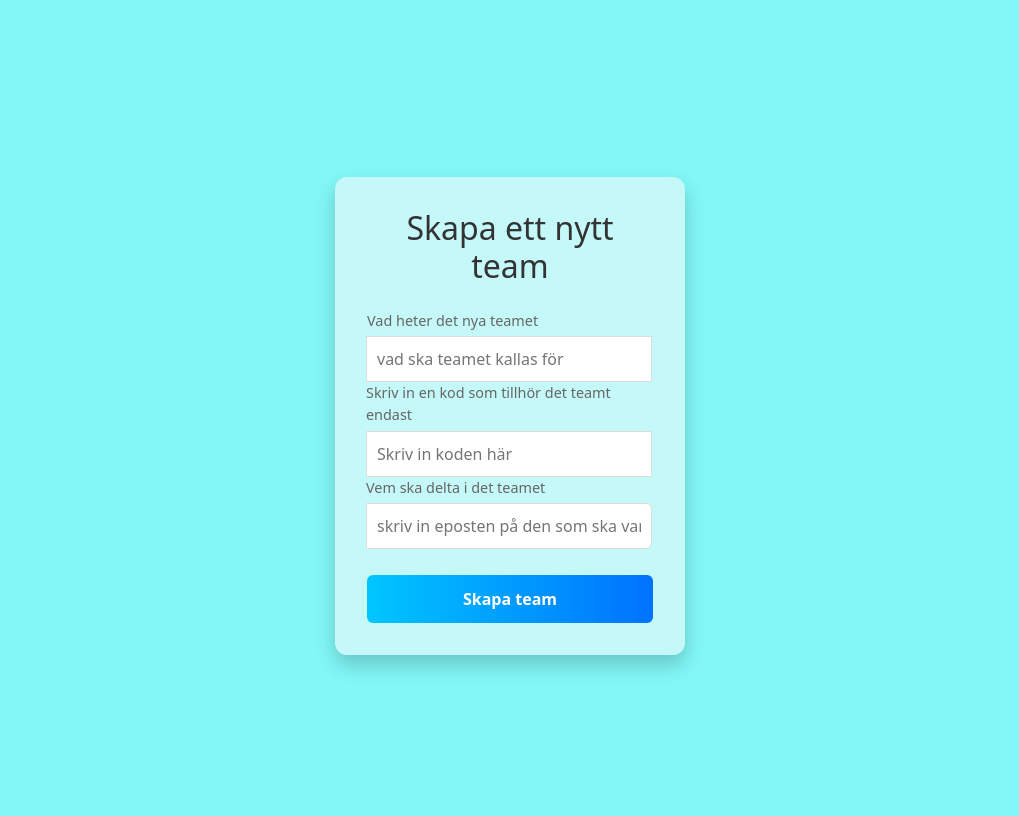
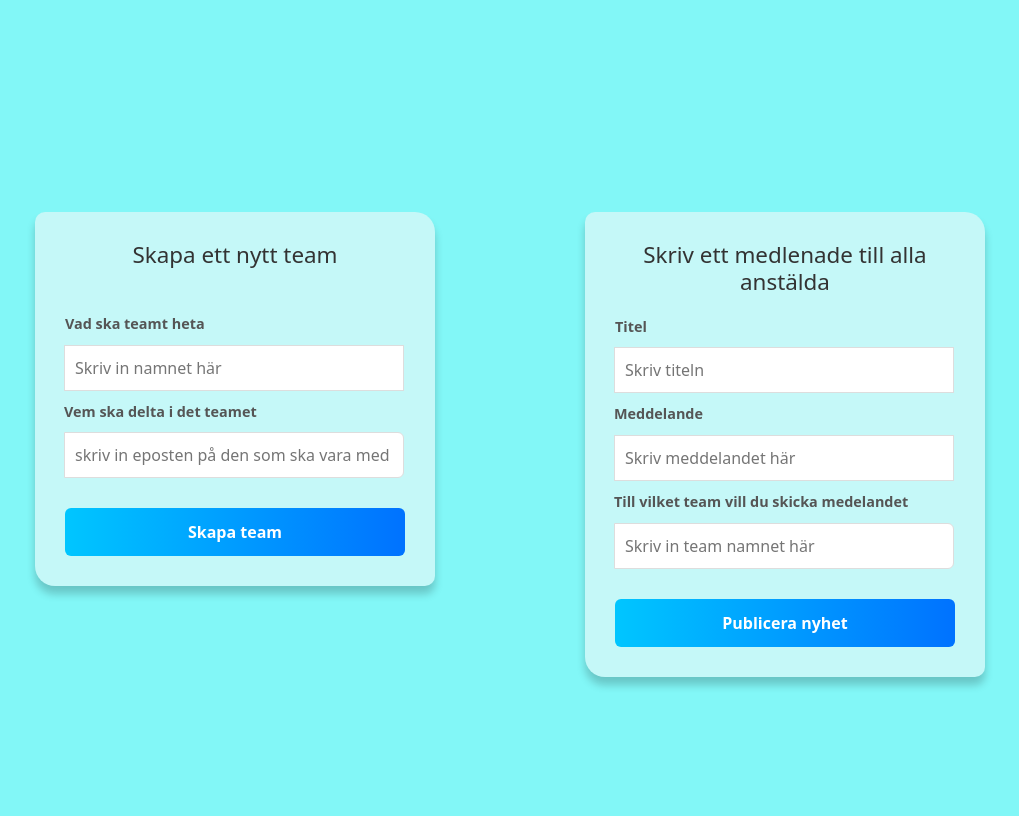
Before and after one commit to ibbe479/S.R.T, a Flask app: page /admin in a window 1280 px wide. Shown: the part 71-887 px from the top of the page, without its empty margins (130-1149 px from the left). After the commit the page ends 759 px from the top, so only its background shows below. Run offline with Flask 3, Linux system fonts and the light colour scheme.

Commit message:
skpa en nyhet klar nu ish

```diff
--- a/rout.py
+++ b/rout.py
@@ -68,11 +68,10 @@ def handle_admin():
         return "Åtkomst nekad.", 403
 
     try:
-        t_name = request.form.get('namn_team')
         t_code = request.form.get('spec_kod')
         emails = request.form.get('vem_i_teamet')
 
-        result = app.skapa_team(t_name, t_code, emails.split(","))
+        result = app.skapa_team( t_code, emails.split(","))
 
         if result is True:
             flash("Teamet skapades och medlemmarna lades till.")
@@ -82,5 +81,29 @@ def handle_admin():
     except Exception as e:
         return "Något gick fel", 400
 
+
+@RT.route('/nyheter', methods=['post'])
+def nyheter():
+    if not session.get('logged_in'):
+        return redirect(url_for('login'))
+
+    if not app.är_det_admin(session['user_email']):
+        return "Åtkomst nekad.", 403
+
+    try:
+        title = request.form.get('titel')
+        innehåll = request.form.get('message')
+        till=request.form.get('till_vem')
+
+        text = app.skapa_nyhet(title, innehåll, till)
+        if text is True:
+            flash("Nyheten har skapats och publicerats.", 'success')
+        else:
+            flash(text, 'error')
+        return redirect(url_for('admin_tool'))
+
+    except Exception as e:
+        return "Något gick fel", 400
+
 if __name__ == '__main__':
     RT.run(debug=True)
--- /dev/null
+++ b/static/admin.css
@@ -0,0 +1,70 @@
+main {
+    display: flex;
+    justify-content: center;
+    align-items: flex-start;
+    gap: 150px;
+    padding: 40px;
+    flex-wrap: wrap;         /*använd när jag ska fixa till mobilvyn*/
+}
+
+.t-card, .nyheter_kortet {
+    padding: 30px;
+    border-radius: 10px 20px 10px 20px;
+    box-shadow: 0 8px 8px 0 rgba(0, 0, 0, 0.2);
+    background-color: rgb(197, 248, 248);
+    width: 400px;
+
+
+}
+.t-card h2 {
+    margin-bottom: 13%;
+}
+h2 {
+    font-size: 1.4rem;
+    margin-bottom: 20px;
+    color: #333;
+    text-align: center;
+}
+
+.input-group {
+    display: flex;
+    flex-direction: column;
+    gap: 10px;
+    margin-bottom: 20px;
+}
+
+label {
+    font-weight: bold;
+    font-size: 0.9rem;
+    color: #555;
+}
+
+input {
+    padding: 10px;
+    border: 1px solid #ddd;
+    border-radius: 6px;
+    width: 100%;
+}
+
+
+.login-button {
+    width: 100%;
+    padding: 12px;
+    border: none;
+    border-radius: 6px;
+    background: linear-gradient(to right, #00c6ff, #0072ff);
+    color: white;
+    font-weight: bold;
+    cursor: pointer;
+    margin-top: 10px;
+}
+
+
+.alert {
+    width: 80%;
+    margin: 20px auto 0;
+    color: red;
+    text-align: center;
+    padding: 0;
+    border-radius: 0;
+}
--- a/static/style.css
+++ b/static/style.css
@@ -16,132 +16,10 @@ body{
     margin-left: 20px;
 }
 
-
-
-/* index html */
-#main_index{
-    margin-top: 5%;
-    display: flex;
-    justify-content: center;
-    align-items: center;
-    gap: 5%;
-}
-
-.card{
-    box-shadow: 0 8px 8px 0 rgba(0, 0, 0, 0.2);
-    background-color: rgb(197, 248, 248);
-    width: 20%;
-    height: 200px;
-    overflow-y: auto;
-    scroll-behavior:inherit;
-    border-radius: 10px 20px 10px 20px;
-}
 #a_admin_tool {
     font-size: 20px;
     font-weight: bold;
     text-decoration: none;
     margin-left: auto;
-}
-
-
-/* loga/regestrera dig  */
-
-.login-container {
-    display: flex;
-    justify-content: center;
-    align-items: center;
-    width: 100%;
-    min-height: 100vh;
 
 }
-
-.login-card {
-    background: rgb(197, 248, 248);
-    padding: 2rem;
-    border-radius: 12px;
-    box-shadow: 0 10px 20px rgba(0,0,0,0.2);
-    width: 350px;
-    text-align: center;
-}
-
-#h2_startsidan {
-    color: #333; margin-bottom: 1.5rem;
-}
-
-.input-group {
-    text-align: left;
-    margin-bottom: 1rem;
-}
-
-label {
-    display: block; font-size: 0.9rem; margin-bottom: 5px; color: #666;
-}
-
-input {
-    width: 100%;
-    padding: 10px;
-    border: 1px solid #ddd;
-    border-radius: 6px;
-    box-sizing: border-box;
-}
-
-.login-button {
-    width: 100%;
-    padding: 12px;
-    border: none;
-    border-radius: 6px;
-    background: linear-gradient(to right, #00c6ff, #0072ff);
-    color: white;
-    font-weight: bold;
-    cursor: pointer;
-    margin-top: 10px;
-}
-
-.signup-link {
-     font-size: 0.85rem; margin-top: 1.5rem; color: #666;
-}
-
-.signup-link a {
-    color: #0072ff; text-decoration: none; font-weight: bold;
-}
-
-#dropdown_role {
-    margin-bottom: 1.5rem;
-    text-align: left;
-    width: 100%;
-}
-
-#välj_roll {
-    display: block;
-    font-size: 0.9rem;
-    font-weight: 600;
-    color: #555;
-    margin-bottom: 0.5rem;
-}
-
-#välja_roll_meny {
-    width: 100%;
-    padding: 12px;
-    font-size: 1rem;
-    border: 1px solid #ddd;
-    border-radius: 8px;
-    background-color: #fff;
-    cursor: pointer;
-    outline: none;
-    transition: border-color 0.3s ease, box-shadow 0.3s ease;
-    appearance: none;
-    -webkit-appearance: none;
-}
-
-#välja_roll_meny:focus {
-    border-color: #0072ff;
-    box-shadow: 0 0 0 3px rgba(0, 114, 255, 0.15);
-}
-
-#välja_roll_meny option {
-    padding: 10px;
-}
-
-#välja_roll_meny:invalid {
-    color: #aaa;
-}
--- a/templates/admin.html
+++ b/templates/admin.html
@@ -4,10 +4,11 @@
     <meta charset="UTF-8">
     <meta name="viewport" content="width=device-width, initial-scale=1.0">
     <link href="https://cdn.jsdelivr.net/npm/bootstrap@5.3.8/dist/css/bootstrap.min.css" rel="stylesheet" integrity="sha384-sRIl4kxILFvY47J16cr9ZwB07vP4J8+LH7qKQnuqkuIAvNWLzeN8tE5YBujZqJLB" crossorigin="anonymous">
+    <link rel="stylesheet" href="/static/admin.css">
     <link rel="stylesheet" href="/static/style.css">
     <title>Start sida</title>
 
-</html>
+
 <body>
   <header>
     <nav class="navbar navbar-expand-lg "id="header">
@@ -38,7 +39,7 @@
   </header>
 
   <main>
-    <div class="container mt-3">
+    <div class="alert">
             {% with messages = get_flashed_messages(with_categories=true) %}
               {% if messages %}
                 {% for category, message in messages %}
@@ -50,27 +51,59 @@
             {% endwith %}
       </div>
 
-     <div class="login-container">
-        <div class="login-card">
-            <h2 id="h2_startsidan">Skapa ett nytt team</h2>
+    <div id="cont_1">
+      <div class="skapa_t_container">
+          <div class="t-card">
+              <h2>Skapa ett nytt team </h2>
 
               <form action="/handle_admin" method="post">
                   <div class="input-group">
-                    <label for="namn_team">Vad heter det nya teamet</label>
-                    <input type="namn_team" id="namn_team" name="namn_team" placeholder="vad ska teamet kallas för" required>
-
-                    <label for="spec_kod">Skriv in en kod som tillhör det teamt endast</label>
-                    <input type="spec_kod" id="spec_kod" name="spec_kod" placeholder="Skriv in koden här" required>
+                      <label for="spec_kod">Vad ska teamt heta</label>
+                      <input type="text" id="spec_kod" name="spec_kod" placeholder="Skriv in namnet här" required>
 
                       <label for="vem_i_teamet">Vem ska delta i det teamet</label>
-                    <input type="vem_i_teamet" id="vem_i_teamet" name="vem_i_teamet" placeholder="skriv in eposten på den som ska vara med" required>
+                      <input type="text" id="vem_i_teamet" name="vem_i_teamet" placeholder="skriv in eposten på den som ska vara med" required>
+                  </div>
 
-
-                </div>
                   <button type="submit" class="login-button">Skapa team</button>
               </form>
           </div>
       </div>
+    </div>
+
+    <div id="cont_2">
+        <div class="nyheter-container">
+          <div class="nyheter_kortet">
+              <h2>Skriv ett medlenade till alla anstälda</h2>
+
+              <form action="/nyheter" method="post">
+                  <div class="input-group">
+                      <label for="titel">Titel</label>
+                      <input type="text" id="titel" name="titel" placeholder="Skriv titeln" required>
+
+                      <label for="message">Meddelande</label>
+                      <input type="text" id="message" name="message" placeholder="Skriv meddelandet här" required>
+
+                      <label for="till_vem">Till vilket team vill du skicka medelandet</label>
+                      <input type="text" id="till_vem" name="till_vem" placeholder="Skriv in team namnet här" required>
+
+                      <!--kan vara ngt extra att lägga till i framtiden
+                      <label for="hur_länge">Hur länge ska medelandet visas</label>
+                      <input type="text" id="hur_länge" name="hur_länge" placeholder="Skriv in antal dagar här" required>
+                      -->
+
+
+                    </div>
+                <button type="submit" class="login-button">Publicera nyhet</button>
+              </form>
+          </div>
+        </div>
+
+
+
+
+    </div>
+
   </main>
 
 
--- a/templates/index.html
+++ b/templates/index.html
@@ -5,6 +5,8 @@
     <meta name="viewport" content="width=device-width, initial-scale=1.0">
     <link href="https://cdn.jsdelivr.net/npm/bootstrap@5.3.8/dist/css/bootstrap.min.css" rel="stylesheet" integrity="sha384-sRIl4kxILFvY47J16cr9ZwB07vP4J8+LH7qKQnuqkuIAvNWLzeN8tE5YBujZqJLB" crossorigin="anonymous">
     <link rel="stylesheet" href="/static/style.css">
+    <link rel="stylesheet" href="/static/index.css">
+
     <title>Start sida</title>
 
 </html>
--- a/templates/login.html
+++ b/templates/login.html
@@ -5,6 +5,7 @@
     <meta name="viewport" content="width=device-width, initial-scale=1.0">
     <title>Logga in</title>
     <link rel="stylesheet" href="/static/style.css">
+    <link rel="stylesheet" href="/static/loga_in.css">
 </head>
 <body>
     <div class="login-container">
--- a/templates/sig_up.html
+++ b/templates/sig_up.html
@@ -6,6 +6,7 @@
     <meta name="viewport" content="width=device-width, initial-scale=1.0">
     <title>Sign Up</title>
     <link rel="stylesheet" href="/static/style.css">
+    <link rel="stylesheet" href="/static/loga_in.css">
 </head>
 
 <body>
```
Also changed, not shown: app.py (+23 -3 lines), static/index.css (added, +17 -0 lines), static/loga_in.css (added, +100 -0 lines). Lines whose indentation alone changed are shown as unchanged.
